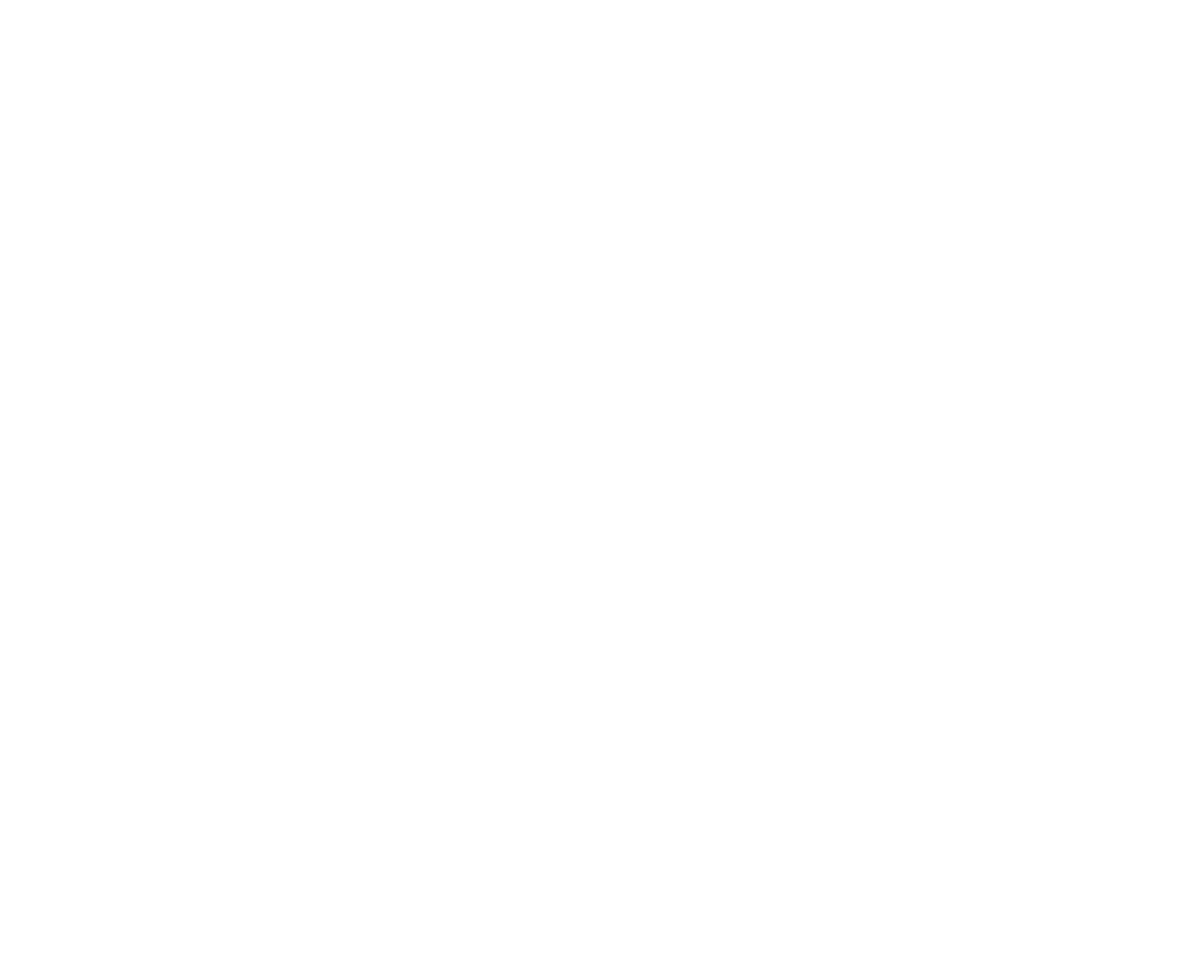
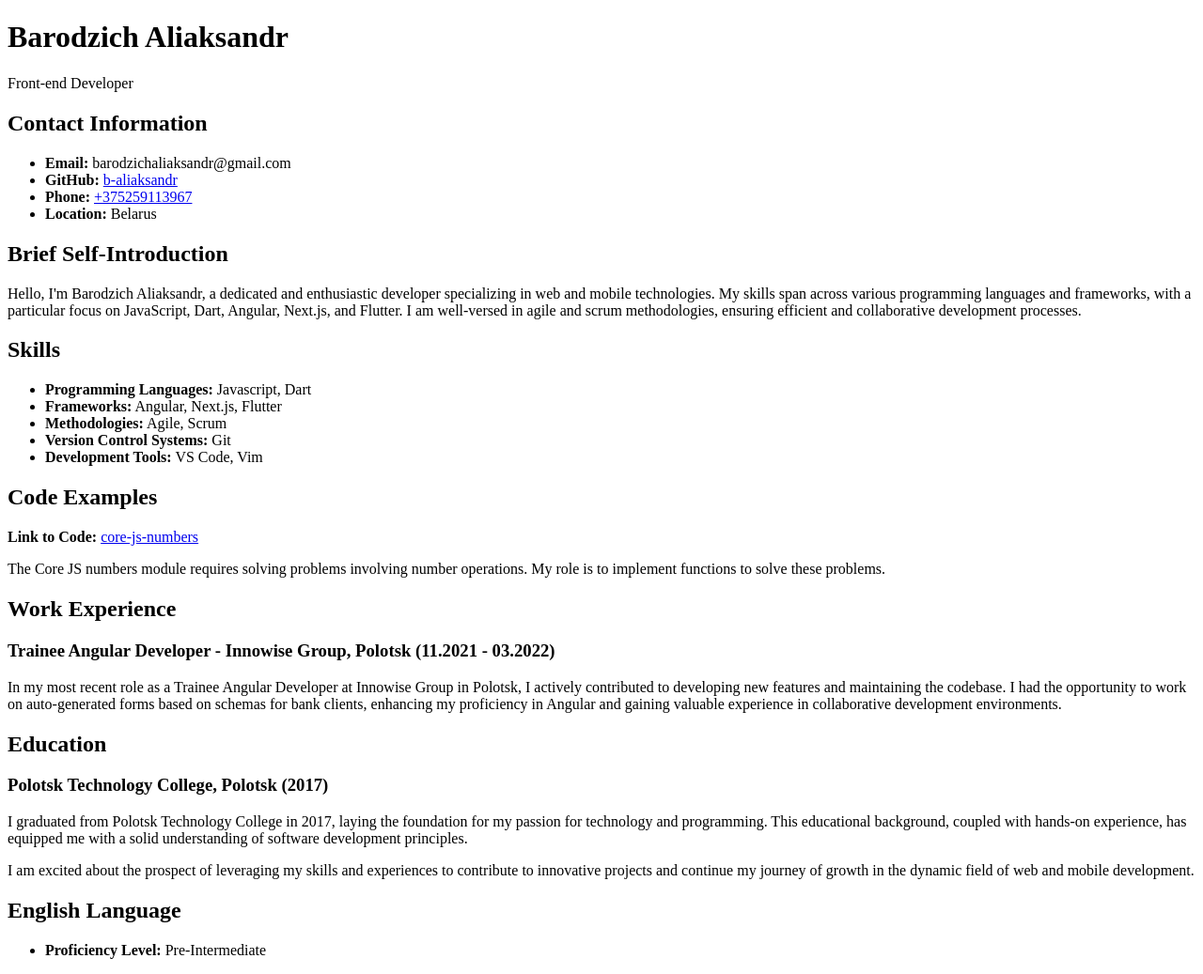
Before and after one commit to b-aliaksandr/rsschool-cv, a plain HTML site: page index.html in a window 1280 px wide. Shown: the whole page at 94% size. Before the commit the page ends 800 px from the top, so only its background shows below. Drawn offline with Linux system fonts and the light colour scheme.

Commit message:
feat: add markup based on cv

```diff
--- a/index.html
+++ b/index.html
@@ -1,12 +1,86 @@
 <!DOCTYPE html>
 <html lang="en">
+
 <head>
     <meta charset="UTF-8">
     <meta name="viewport" content="width=device-width, initial-scale=1.0">
     <title>Barodzich Aliaksandr - CV</title>
     <link rel="stylesheet" href="./style.css">
 </head>
+
 <body>
+    <header>
+        <h1>Barodzich Aliaksandr</h1>
+        <p>Front-end Developer</p>
+    </header>
 
+    <main>
+
+        <section class="block">
+            <h2>Contact Information</h2>
+            <ul>
+                <li><strong>Email:</strong> barodzichaliaksandr@gmail.com</li>
+                <li><strong>GitHub:</strong> <a href="https://github.com/b-aliaksandr" target="_blank">b-aliaksandr</a>
+                </li>
+                <li><strong>Phone:</strong> <a href="tel:+375259113967">+375259113967</a></li>
+                <li><strong>Location:</strong> Belarus</li>
+            </ul>
+        </section>
+
+        <section class="block">
+            <h2>Brief Self-Introduction</h2>
+            <p>Hello, I'm Barodzich Aliaksandr, a dedicated and enthusiastic developer specializing in web and mobile
+                technologies. My skills span across various programming languages and frameworks, with a particular
+                focus on JavaScript, Dart, Angular, Next.js, and Flutter. I am well-versed in agile and scrum
+                methodologies, ensuring efficient and collaborative development processes.</p>
+        </section>
+
+        <section class="block">
+            <h2>Skills</h2>
+            <ul>
+                <li><strong>Programming Languages:</strong> Javascript, Dart</li>
+                <li><strong>Frameworks:</strong> Angular, Next.js, Flutter</li>
+                <li><strong>Methodologies:</strong> Agile, Scrum</li>
+                <li><strong>Version Control Systems:</strong> Git</li>
+                <li><strong>Development Tools:</strong> VS Code, Vim</li>
+            </ul>
+        </section>
+
+        <section class="block">
+            <h2>Code Examples</h2>
+            <p><strong>Link to Code:</strong> <a class="code-link"
+                    href="https://github.com/b-aliaksandr/core-js-numbers/blob/d2e0a9be1f946378e164f0cb39e69ac1b9886b75/src/numbers-tasks.js#L267C1-L294C2"
+                    target="_blank">core-js-numbers</a></p>
+            <p>The Core JS numbers module requires solving problems involving number operations. My role is to implement
+                functions to solve these problems.</p>
+        </section>
+
+        <section class="block">
+            <h2>Work Experience</h2>
+            <h3>Trainee Angular Developer - Innowise Group, Polotsk (11.2021 - 03.2022)</h3>
+            <p>In my most recent role as a Trainee Angular Developer at Innowise Group in Polotsk, I actively
+                contributed to developing new features and maintaining the codebase. I had the opportunity to work on
+                auto-generated forms based on schemas for bank clients, enhancing my proficiency in Angular and gaining
+                valuable experience in collaborative development environments.</p>
+        </section>
+
+        <section class="block">
+            <h2>Education</h2>
+            <h3>Polotsk Technology College, Polotsk (2017)</h3>
+            <p>I graduated from Polotsk Technology College in 2017, laying the foundation for my passion for technology
+                and programming. This educational background, coupled with hands-on experience, has equipped me with a
+                solid understanding of software development principles.</p>
+            <p>I am excited about the prospect of leveraging my skills and experiences to contribute to innovative
+                projects and continue my journey of growth in the dynamic field of web and mobile development.</p>
+        </section>
+
+        <section class="block">
+            <h2>English Language</h2>
+            <ul>
+                <li><strong>Proficiency Level:</strong> Pre-Intermediate</li>
+            </ul>
+        </section>
+    </main>
 </body>
+
 </html>
```
